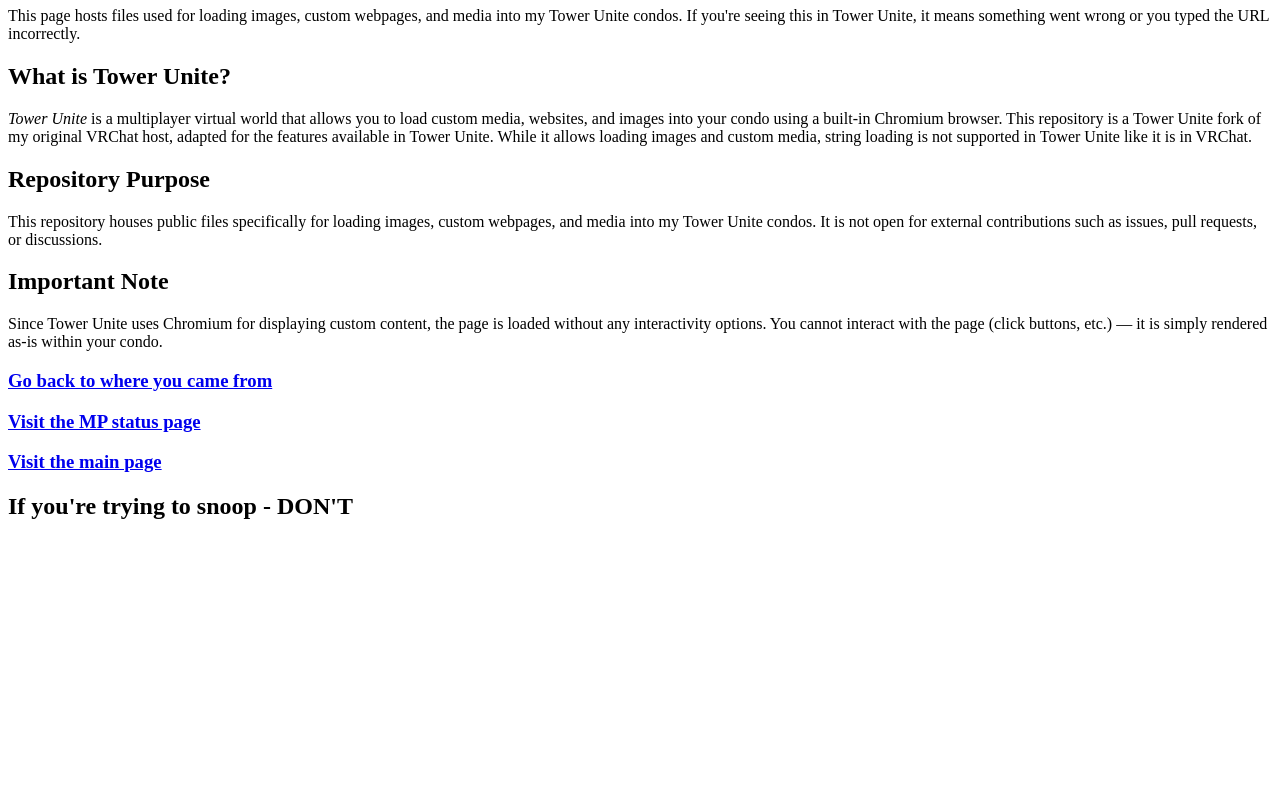
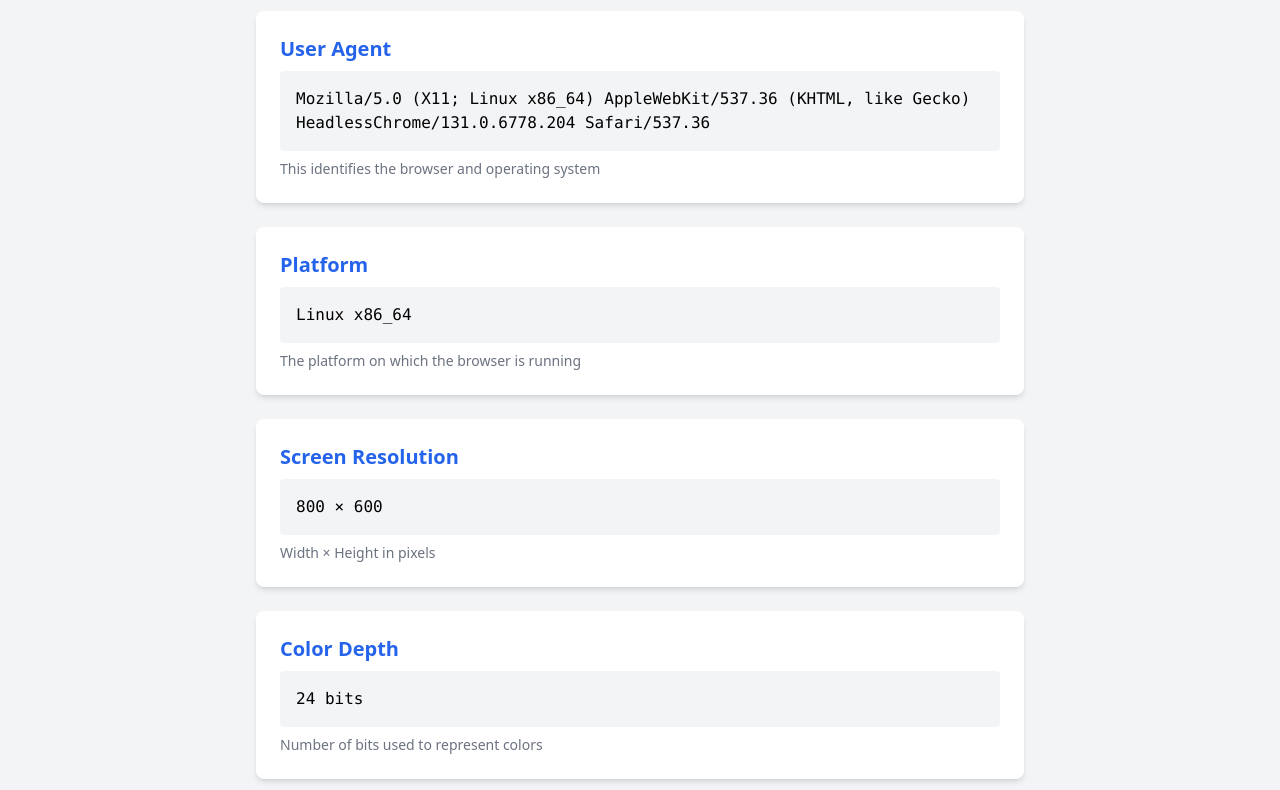
Before and after one commit to BenjiThatFoxGuy/pages, a plain HTML site: page index.html in a window 1280 px wide. Shown: the part 73-863 px from the top of the page. Before the commit the page ends 800 px from the top, so only its background shows below. Drawn offline with nearby package versions, Linux system fonts and the light colour scheme.

Commit message:
Update index.html
done

```diff
--- a/index.html
+++ b/index.html
@@ -3,25 +3,104 @@
 <head>
     <meta charset="UTF-8">
     <meta name="viewport" content="width=device-width, initial-scale=1.0">
-    <title>Welcome to the TUHost Repository</title>
+    <title>User Agent Checker</title>
+    <script src="https://cdn.tailwindcss.com"></script>
+    <style>
+        .info-box {
+            transition: all 0.3s ease;
+        }
+        .info-box:hover {
+            transform: translateY(-2px);
+            box-shadow: 0 10px 15px -3px rgba(0, 0, 0, 0.1);
+        }
+    </style>
 </head>
-<body>
-    <h1>Welcome to the TUHost Repository</h1>
-    <p>This page hosts files used for loading images, custom webpages, and media into my Tower Unite condos. If you're seeing this in Tower Unite, it means something went wrong or you typed the URL incorrectly.</p>
+<body class="bg-gray-100 min-h-screen p-4">
+    <div class="max-w-3xl mx-auto">
+        <h1 class="text-3xl font-bold text-center mb-8 text-gray-800">Browser Information Checker</h1>
 
-    <h2>What is Tower Unite?</h2>
-    <p><em>Tower Unite</em> is a multiplayer virtual world that allows you to load custom media, websites, and images into your condo using a built-in Chromium browser. This repository is a Tower Unite fork of my original VRChat host, adapted for the features available in Tower Unite. While it allows loading images and custom media, string loading is not supported in Tower Unite like it is in VRChat.</p>
+        <div class="grid gap-6">
+            <!-- User Agent -->
+            <div class="info-box bg-white p-6 rounded-lg shadow-md">
+                <h2 class="text-xl font-semibold mb-2 text-blue-600">User Agent</h2>
+                <p class="bg-gray-100 p-4 rounded font-mono break-all" id="userAgent"></p>
+                <p class="text-sm text-gray-500 mt-2">This identifies the browser and operating system</p>
+            </div>
 
-    <h2>Repository Purpose</h2>
-    <p>This repository houses public files specifically for loading images, custom webpages, and media into my Tower Unite condos. It is not open for external contributions such as issues, pull requests, or discussions.</p>
+            <!-- Platform -->
+            <div class="info-box bg-white p-6 rounded-lg shadow-md">
+                <h2 class="text-xl font-semibold mb-2 text-blue-600">Platform</h2>
+                <p class="bg-gray-100 p-4 rounded font-mono" id="platform"></p>
+                <p class="text-sm text-gray-500 mt-2">The platform on which the browser is running</p>
+            </div>
 
-    <h2>Important Note</h2>
-    <p>Since Tower Unite uses Chromium for displaying custom content, the page is loaded without any interactivity options. You cannot interact with the page (click buttons, etc.) — it is simply rendered as-is within your condo.</p>
+            <!-- Screen Resolution -->
+            <div class="info-box bg-white p-6 rounded-lg shadow-md">
+                <h2 class="text-xl font-semibold mb-2 text-blue-600">Screen Resolution</h2>
+                <p class="bg-gray-100 p-4 rounded font-mono" id="screenResolution"></p>
+                <p class="text-sm text-gray-500 mt-2">Width × Height in pixels</p>
+            </div>
 
-    <h3><a href="javascript:history.back()">Go back to where you came from</a></h3>
-    <h3><a href="https://status.mechapower.eu">Visit the MP status page</a></h3>
-    <h3><a href="https://the.benjifox.gay">Visit the main page</a></h3>
+            <!-- Color Depth -->
+            <div class="info-box bg-white p-6 rounded-lg shadow-md">
+                <h2 class="text-xl font-semibold mb-2 text-blue-600">Color Depth</h2>
+                <p class="bg-gray-100 p-4 rounded font-mono" id="colorDepth"></p>
+                <p class="text-sm text-gray-500 mt-2">Number of bits used to represent colors</p>
+            </div>
 
-    <h2>If you're trying to snoop - DON'T</h2>
+            <!-- Timezone -->
+            <div class="info-box bg-white p-6 rounded-lg shadow-md">
+                <h2 class="text-xl font-semibold mb-2 text-blue-600">Timezone</h2>
+                <p class="bg-gray-100 p-4 rounded font-mono" id="timezone"></p>
+                <p class="text-sm text-gray-500 mt-2">Current timezone offset from UTC</p>
+            </div>
+
+            <!-- Cookies Enabled -->
+            <div class="info-box bg-white p-6 rounded-lg shadow-md">
+                <h2 class="text-xl font-semibold mb-2 text-blue-600">Cookies Enabled</h2>
+                <p class="bg-gray-100 p-4 rounded font-mono" id="cookiesEnabled"></p>
+                <p class="text-sm text-gray-500 mt-2">Whether cookies are supported</p>
+            </div>
+
+            <!-- JavaScript Enabled -->
+            <div class="info-box bg-white p-6 rounded-lg shadow-md">
+                <h2 class="text-xl font-semibold mb-2 text-blue-600">JavaScript Enabled</h2>
+                <p class="bg-gray-100 p-4 rounded font-mono">Yes (you're seeing this page!)</p>
+                <p class="text-sm text-gray-500 mt-2">If this were false, you wouldn't see any data</p>
+            </div>
+        </div>
+
+        <div class="mt-8 p-4 bg-yellow-50 border-l-4 border-yellow-400 rounded">
+            <p class="text-yellow-700">
+                <strong>Note:</strong> This page is designed to help identify the user agent and capabilities of embedded browsers like CEF (Chromium Embedded Framework) in games.
+                The information shown is what the browser reports about itself.
+            </p>
+        </div>
+    </div>
+
+    <script>
+        // Display all the information when page loads
+        document.addEventListener('DOMContentLoaded', function() {
+            // User Agent
+            document.getElementById('userAgent').textContent = navigator.userAgent || 'Not available';
+
+            // Platform
+            document.getElementById('platform').textContent = navigator.platform || 'Not available';
+
+            // Screen Resolution
+            const width = window.screen.width || 'Unknown';
+            const height = window.screen.height || 'Unknown';
+            document.getElementById('screenResolution').textContent = `${width} × ${height}`;
+
+            // Color Depth
+            document.getElementById('colorDepth').textContent = window.screen.colorDepth + ' bits' || 'Not available';
+
+            // Timezone
+            document.getElementById('timezone').textContent = Intl.DateTimeFormat().resolvedOptions().timeZone || 'Not available';
+
+            // Cookies Enabled
+            document.getElementById('cookiesEnabled').textContent = navigator.cookieEnabled ? 'Yes' : 'No';
+        });
+    </script>
 </body>
 </html>
```
